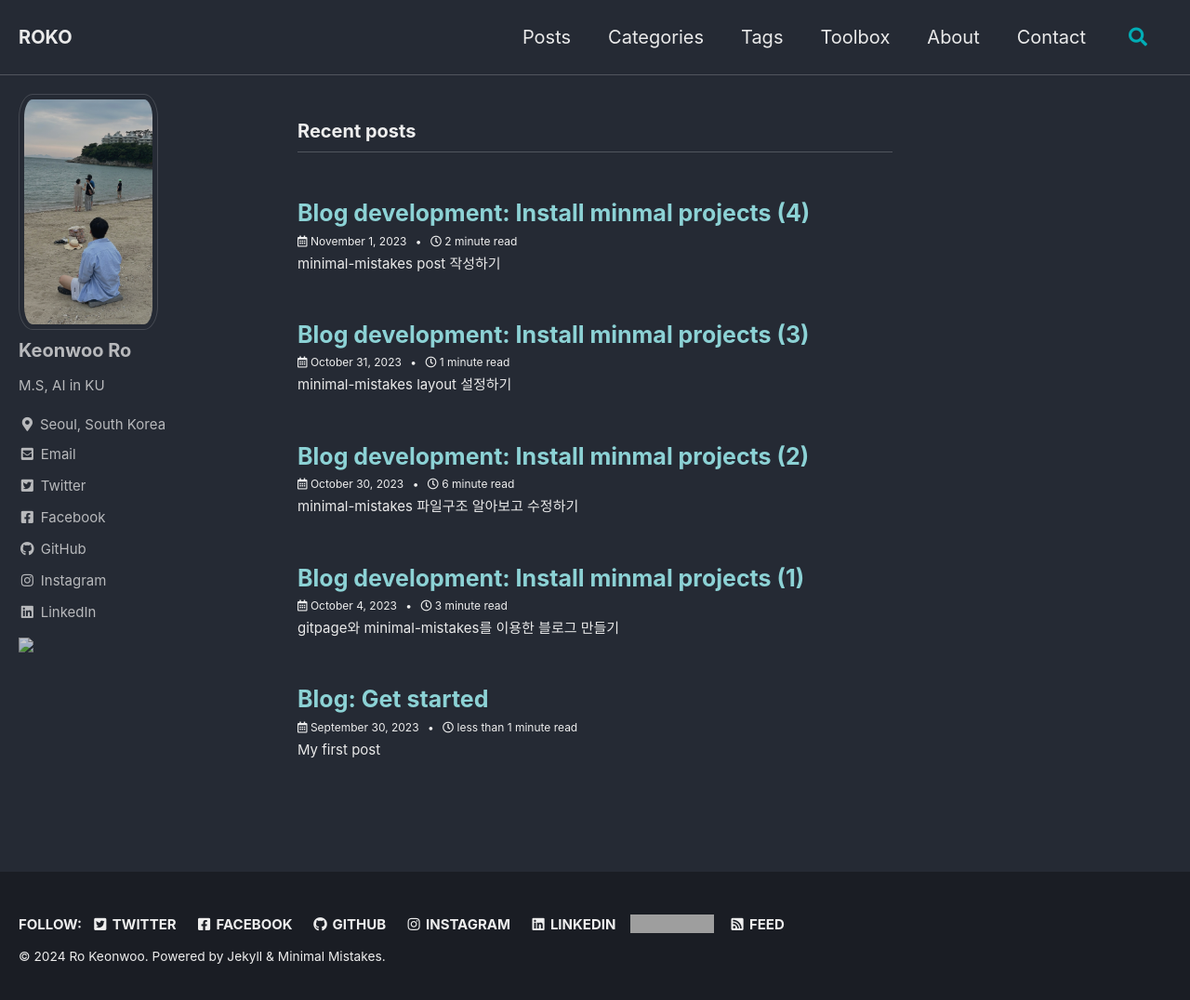
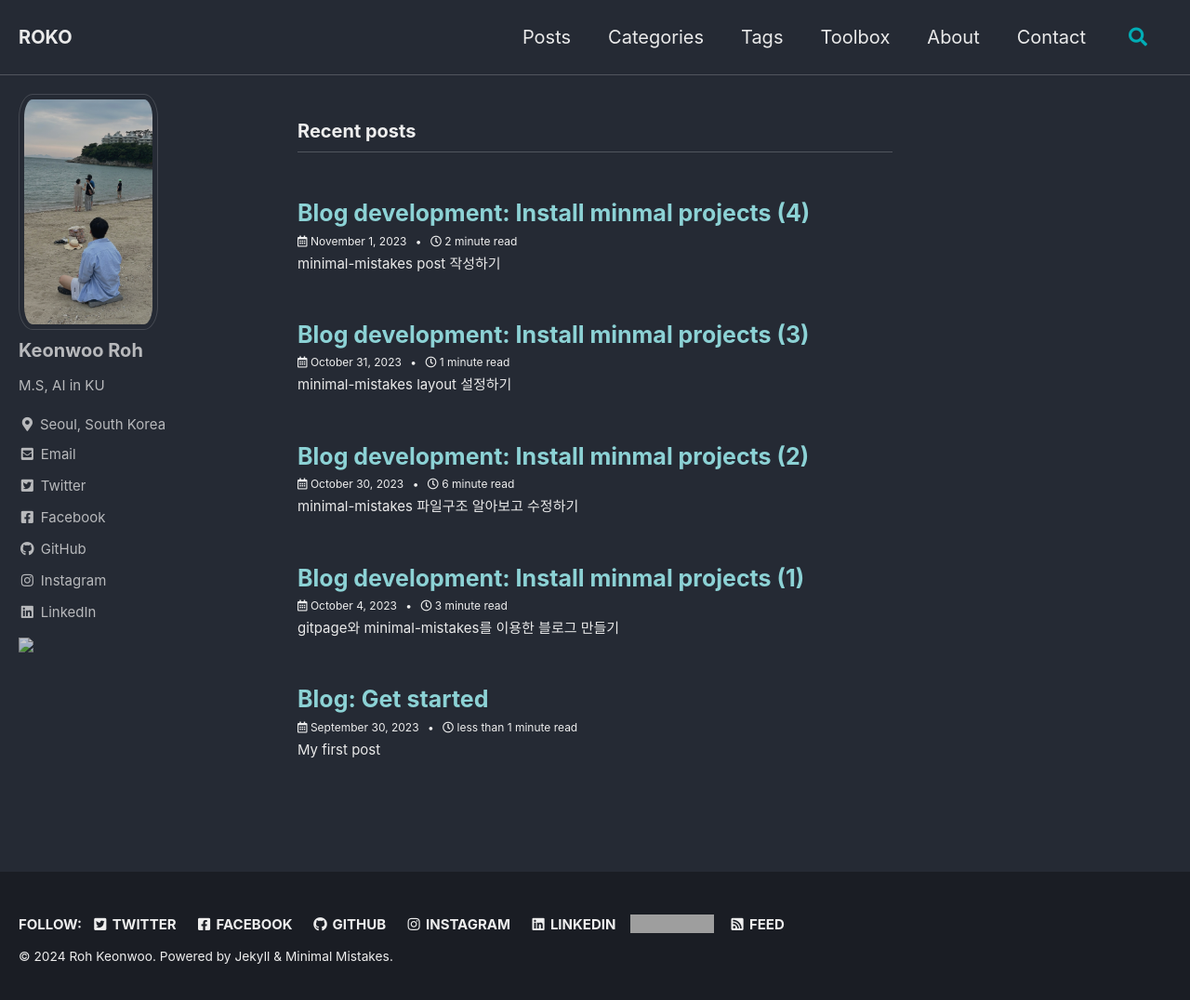
Before and after one commit to ro-ko/ro-ko.github.io, a Jekyll site: the page built from index.html, in a window 1280 px wide and 1079 px high. Shown: the top 1076 px of the window at 93% size. Built offline with Jekyll 4.4.1, drawn with Linux system fonts in a browser that asks for light colours; cached includes are drawn as plain includes; the list of posts is cut into pages by our own code; grey boxes are pictures that could not be loaded.

```diff
--- a/_config.yml
+++ b/_config.yml
@@ -19,7 +19,7 @@ locale                   : "en-US"
 title                    : "ROKO"
 title_separator          : "-"
 subtitle                 : # site tagline that appears below site title in masthead
-name                     : "Ro Keonwoo"
+name                     : "Roh Keonwoo"
 description              : >- # this means to ignore newlines until "baseurl:"
   I study about Artificial intelligence, Machine learning, Deep learning
   I am a AI Researcher in korea unviersity
@@ -33,7 +33,7 @@ masthead_title           : # overrides the website title displayed in the masthe
 breadcrumbs              : true # true, false (default)
 words_per_minute         : 200
 comments:
-  provider               : "disqus" # false (default), "disqus", "discourse", "facebook", "staticman", "staticman_v2", "utterances", "giscus", "custom"
+  provider               : "utterances" # false (default), "disqus", "discourse", "facebook", "staticman", "staticman_v2", "utterances", "giscus", "custom"
   disqus:
     shortname            : "ro-ko-github-io" # https://help.disqus.com/customer/portal/articles/466208-what-s-a-shortname-
   discourse:
@@ -44,7 +44,7 @@ comments:
     num_posts            : # 5 (default)
     colorscheme          : # "light" (default), "dark"
   utterances:
-    theme                : # "github-light" (default), "github-dark"
+    theme                : github-dark # "github-light" (default), "github-dark"
     issue_term           : # "pathname" (default)
   giscus:
     repo_id              : # Shown during giscus setup at https://giscus.app
@@ -94,10 +94,10 @@ og_image                 : "/assets/images/profile/roko.png" # Open Graph/Twitte
 # - https://developers.google.com/structured-data/customize/social-profiles
 social:
   type                   : Person # Person or Organization (defaults to Person)
-  name                   : Keonwoo Ro # If the user or organization name differs from the site's name
+  name                   : Keonwoo Roh # If the user or organization name differs from the site's name
   links: # An array of links to social media profiles
     - "https://github.com/ro-ko/"
-    - "https://www.linkedin.com/in/keonwoo-ro-157169274"
+    - "https://www.linkedin.com/in/keonwoo-roh-19a5452a3/"
 
 # Analytics
 analytics:
@@ -109,7 +109,7 @@ analytics:
 
 # Site Author
 author:
-  name             : "Keonwoo Ro"
+  name             : "Keonwoo Roh"
   avatar           : "/assets/images/profile/bio-image.jpeg" # path of avatar image, e.g. "/assets/images/bio-photo.jpg"
   bio              : "M.S, AI in KU"
   location         : "Seoul, South Korea"
@@ -135,7 +135,7 @@ author:
       url: "https://instagram.com/rokeonwoo"
     - label: "LinkedIn"
       icon: "fab fa-fw fa-linkedin"
-      url: "https://www.linkedin.com/in/keonwoo-ro-157169274/"
+      url: "https://www.linkedin.com/in/keonwoo-roh-19a5452a3/"
     - label: "Posts list"
       icon: "fas fa-fw fa-list"
       # url: ???
@@ -163,7 +163,7 @@ footer:
       url: "https://instagram.com/rokeonwoo"
     - label: "LinkedIn"
       icon: "fab fa-fw fa-linkedin"
-      url: "https://www.linkedin.com/in/keonwoo-ro-157169274/"
+      url: "https://www.linkedin.com/in/keonwoo-roh-19a5452a3/"
 
 
 # Reading Files
```
Also changed, not shown: Gemfile (+6 -1 lines).
